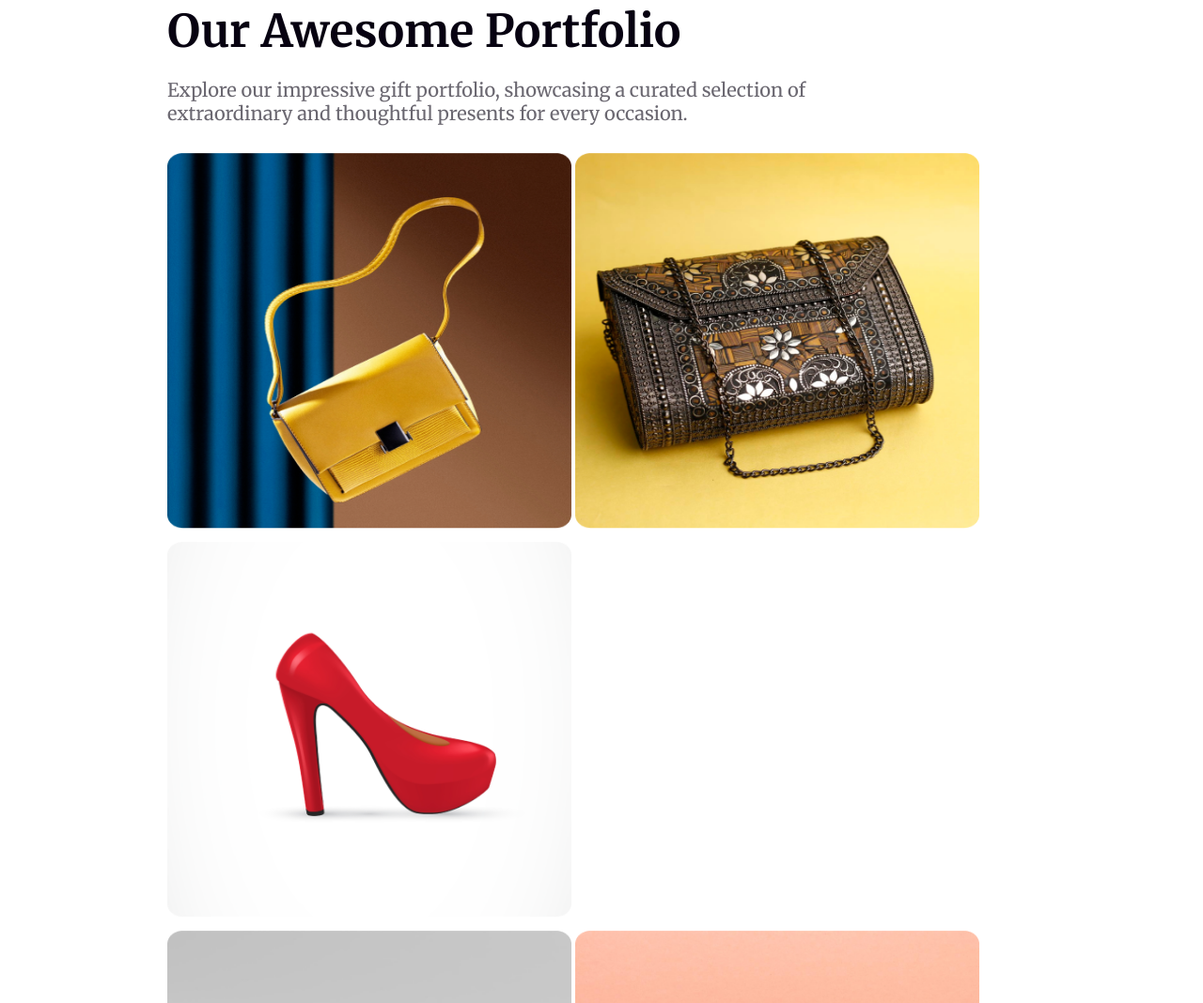
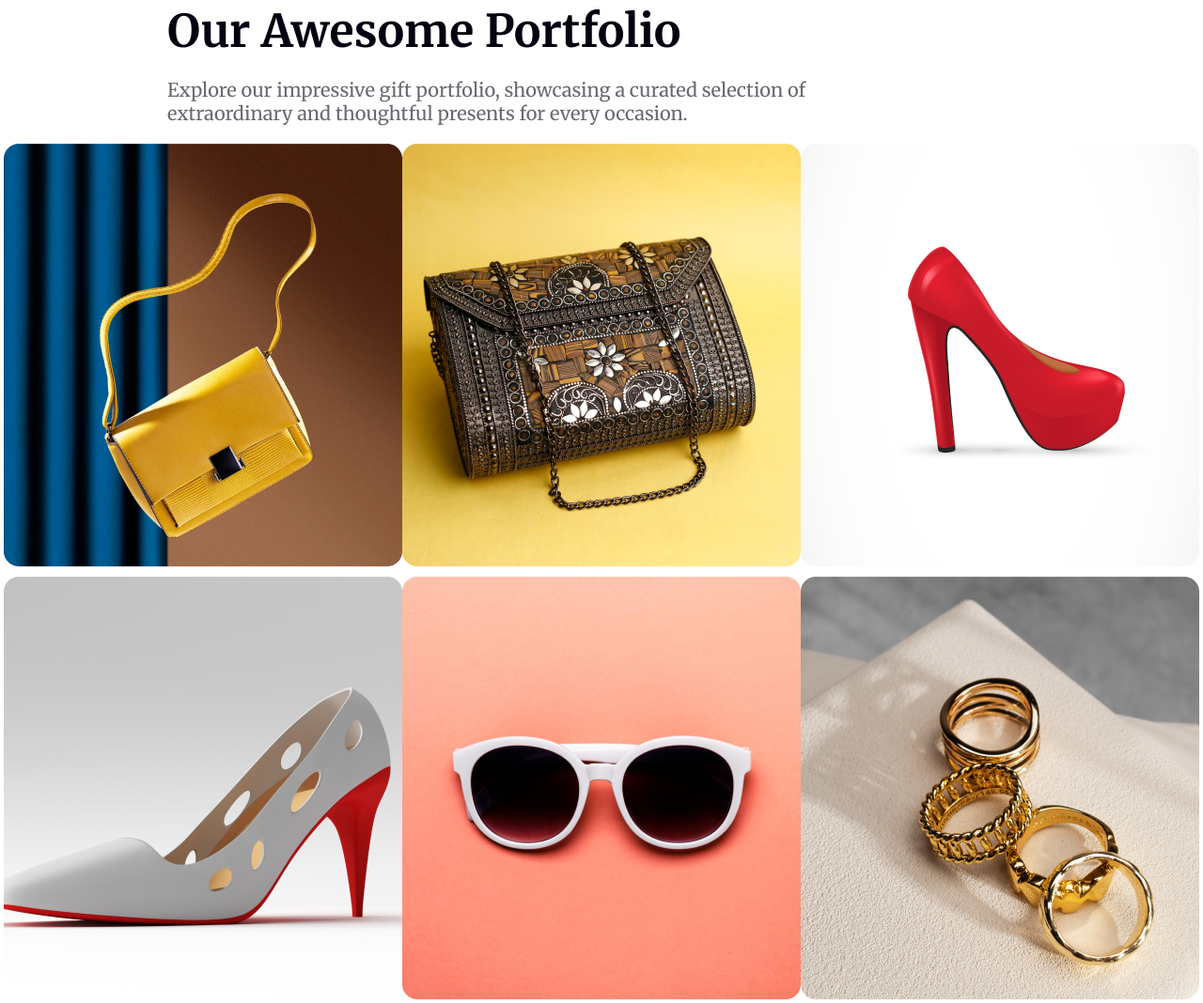
Before and after one commit to Maliha-Akter/Assignment1-M1, a plain HTML site: page index.html in a window 1280 px wide. Shown: the part 4695-5763 px from the top of the page at 94% size. Drawn offline with Linux system fonts and the light colour scheme.

Commit message:
image size problem

```diff
--- a/style/style.css
+++ b/style/style.css
@@ -287,10 +287,19 @@ body {
 }
 
 /* pic of column and row */
+.column{
+    margin-top: 10px;
+    /* width: 200px;
+    height: 200px; */
+
+    margin-left: auto;
+    margin-right: auto;
+    display: flex;
+    /* align-items: center; */
+    justify-content: center;
+}
 .column img {
-    margin-top: 10px;
-    width: 430px;
-    height: 400px;
+
 }
 
 /* subscribe section style */
```
